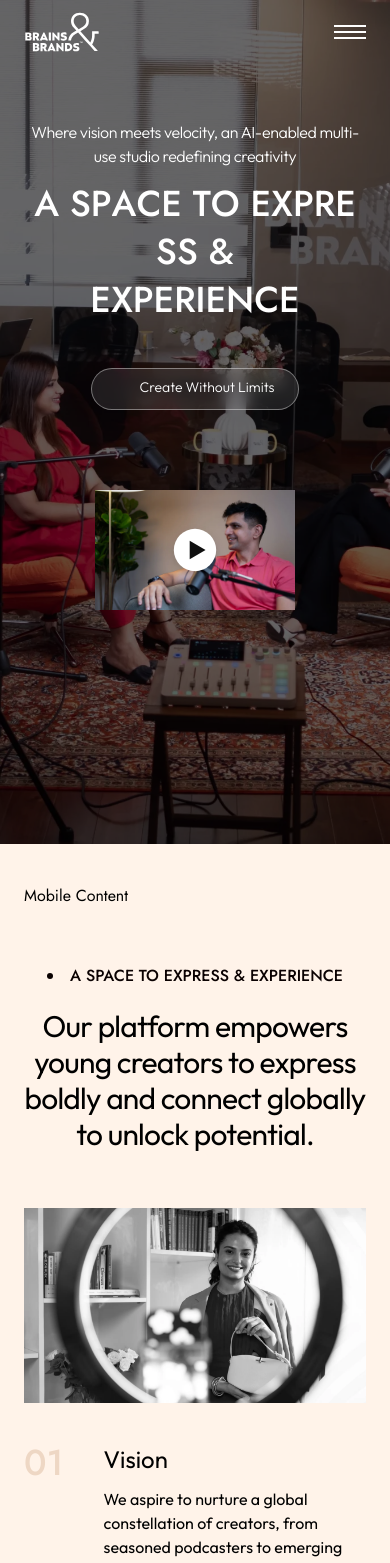
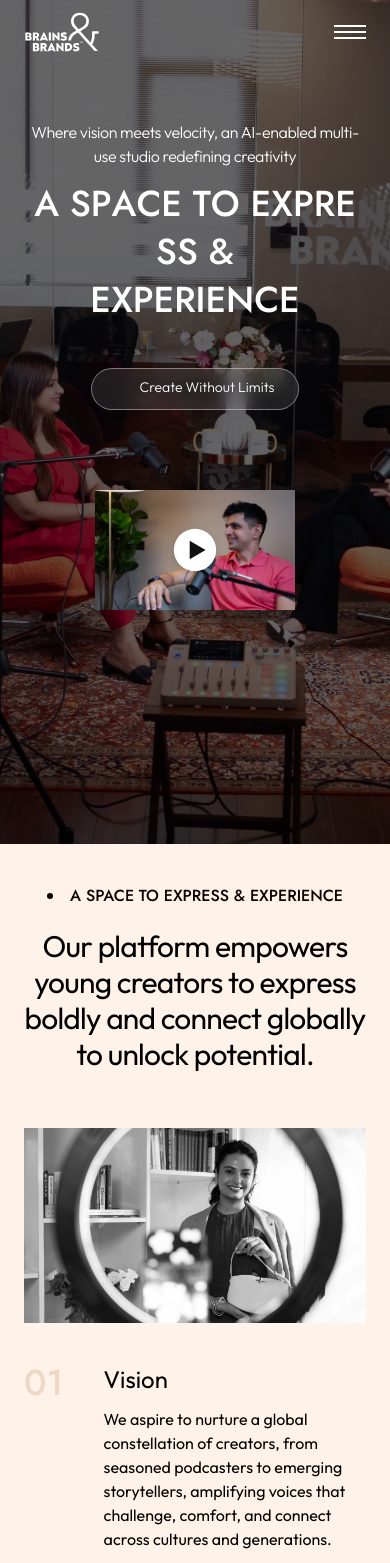
Before and after one commit to amarnath0038/BrainsAndBrands, a Next.js app: page / in a window 390 px wide. Shown: the top 1563 px of the page. Built offline with nearby package versions, Linux system fonts and the light colour scheme.

Commit message:
Enhanced mobile responsiveness

```diff
--- a/src/components/IntroSection.tsx
+++ b/src/components/IntroSection.tsx
@@ -7,9 +7,9 @@ const IntroSection = () => {
     <section className="px-6 sm:px-8 md:px-16 lg:px-[123px] pt-10 pb-24 md:py-[140px] lg:py-[200px] bg-[#fff3e9]">
       <div className=" relative z-10 h-full flex flex-col gap-14 md:gap-28">
         {/*Mobile content*/}
-        <div className="block md:hidden">
+        {/* <div className="block md:hidden">
            Mobile Content
-        </div>
+        </div> */}
 
         <div className="flex-grow flex flex-col items-center justify-center text-center">
             <li className="text-[#0a0101] text-base md:text-lg mb-5 font-medium">
--- a/src/components/StudioPage.tsx
+++ b/src/components/StudioPage.tsx
@@ -33,7 +33,8 @@ const StudioPage = () => {
             </div>
 
             <div className="md:w-1/2 flex items-end relative">
-                <LogoBroken className="text-[#E9DACE] right-0 transform -translate-y-[50%] md:-translate-y-[0%] md:-top-75 lg:-top-62 xl:-top-52 absolute z-0 md:block w-[40%] md:w-[80%] w-[378px] h-[482px]" />
+                <LogoBroken className=" hidden md:block text-[#E9DACE] right-0 transform-translate-y-[50%] md:-translate-y-[0%] md:-top-75 lg:-top-62 xl:-top-52 absolute z-0 md:block w-[40%] md:w-[80%] w-[378px] h-[482px]" />
+
                 <div className="relative z-10 flex flex-col gap-10 w-full">
                     <p className={`${outfit.className} text-black text-lg font-normal`}>
                         From studio space to professional gear and on-ground support,
@@ -41,9 +42,6 @@ const StudioPage = () => {
                            Rent the space, the tech, or both, our end-to-end setup is built to
                         simplify your content production process.
                     </p>
-                    {/* <div className="flex justify-start">
-                        <SideLogo text="Explore Services" className={clsx("gap-8 text-black underline underline-offset-2 tracking-tight")} />
-                    </div> */}
                     <SideLogo text="Explore Services" className={clsx("self-start gap-8 text-black underline underline-offset-2 tracking-tight")} />
                 </div>
             </div>
```
